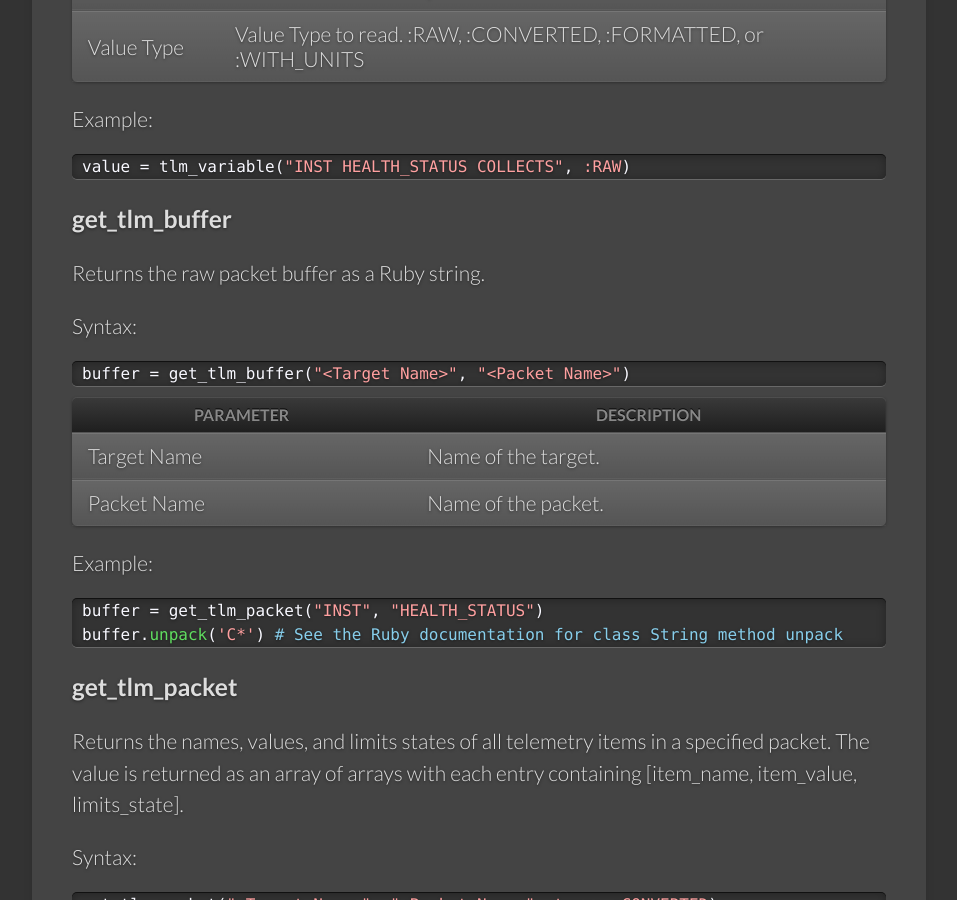
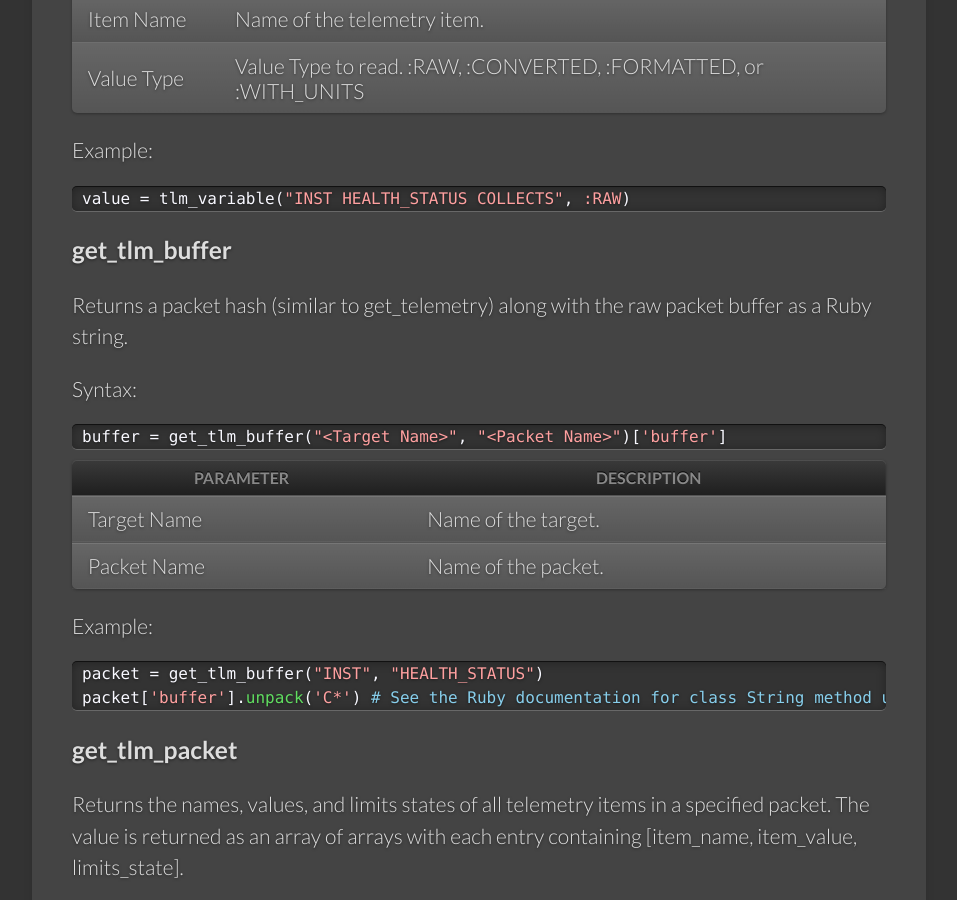
Before and after one commit to OpenC3/docs.openc3.com, a Jekyll site: the page built from _docs_v5/4_guides/scripting.md, in a window 1280 px wide and 900 px high, scrolled down 43103 px. Shown: the whole window, without its empty margins (48-1005 px from the left). Built offline with Jekyll 4.4.1, drawn with Linux system fonts in a browser that asks for light colours; the table of contents is made by our own code; some of the changed text lies outside the part shown.

Commit message:
Update buffer documentation

````diff
--- a/_docs_v5/4_guides/scripting.md
+++ b/_docs_v5/4_guides/scripting.md
@@ -912,12 +912,12 @@ pp param
 
 ### get_cmd_buffer
 
-Returns the raw packet buffer as a Ruby string.
-
-Syntax:
-
-```ruby
-buffer = get_cmd_buffer("<Target Name>", "<Packet Name>")
+Returns a packet hash (similar to get_command) along with the raw packet buffer as a Ruby string.
+
+Syntax:
+
+```ruby
+buffer = get_cmd_buffer("<Target Name>", "<Packet Name>")['buffer']
 ```
 
 | Parameter   | Description         |
@@ -928,8 +928,8 @@ buffer = get_cmd_buffer("<Target Name>", "<Packet Name>")
 Example:
 
 ```ruby
-buffer = get_cmd_buffer("INST", "COLLECT")
-buffer.unpack('C*') # See the Ruby documentation for class String method unpack
+packet = get_cmd_buffer("INST", "COLLECT")
+packet['buffer'].unpack('C*') # See the Ruby documentation for class String method unpack
 ```
 
 ### get_cmd_hazardous
@@ -1344,12 +1344,12 @@ value = tlm_variable("INST HEALTH_STATUS COLLECTS", :RAW)
 
 ### get_tlm_buffer
 
-Returns the raw packet buffer as a Ruby string.
-
-Syntax:
-
-```ruby
-buffer = get_tlm_buffer("<Target Name>", "<Packet Name>")
+Returns a packet hash (similar to get_telemetry) along with the raw packet buffer as a Ruby string.
+
+Syntax:
+
+```ruby
+buffer = get_tlm_buffer("<Target Name>", "<Packet Name>")['buffer']
 ```
 
 | Parameter   | Description         |
@@ -1360,8 +1360,8 @@ buffer = get_tlm_buffer("<Target Name>", "<Packet Name>")
 Example:
 
 ```ruby
-buffer = get_tlm_packet("INST", "HEALTH_STATUS")
-buffer.unpack('C*') # See the Ruby documentation for class String method unpack
+packet = get_tlm_buffer("INST", "HEALTH_STATUS")
+packet['buffer'].unpack('C*') # See the Ruby documentation for class String method unpack
 ```
 
 ### get_tlm_packet
````
